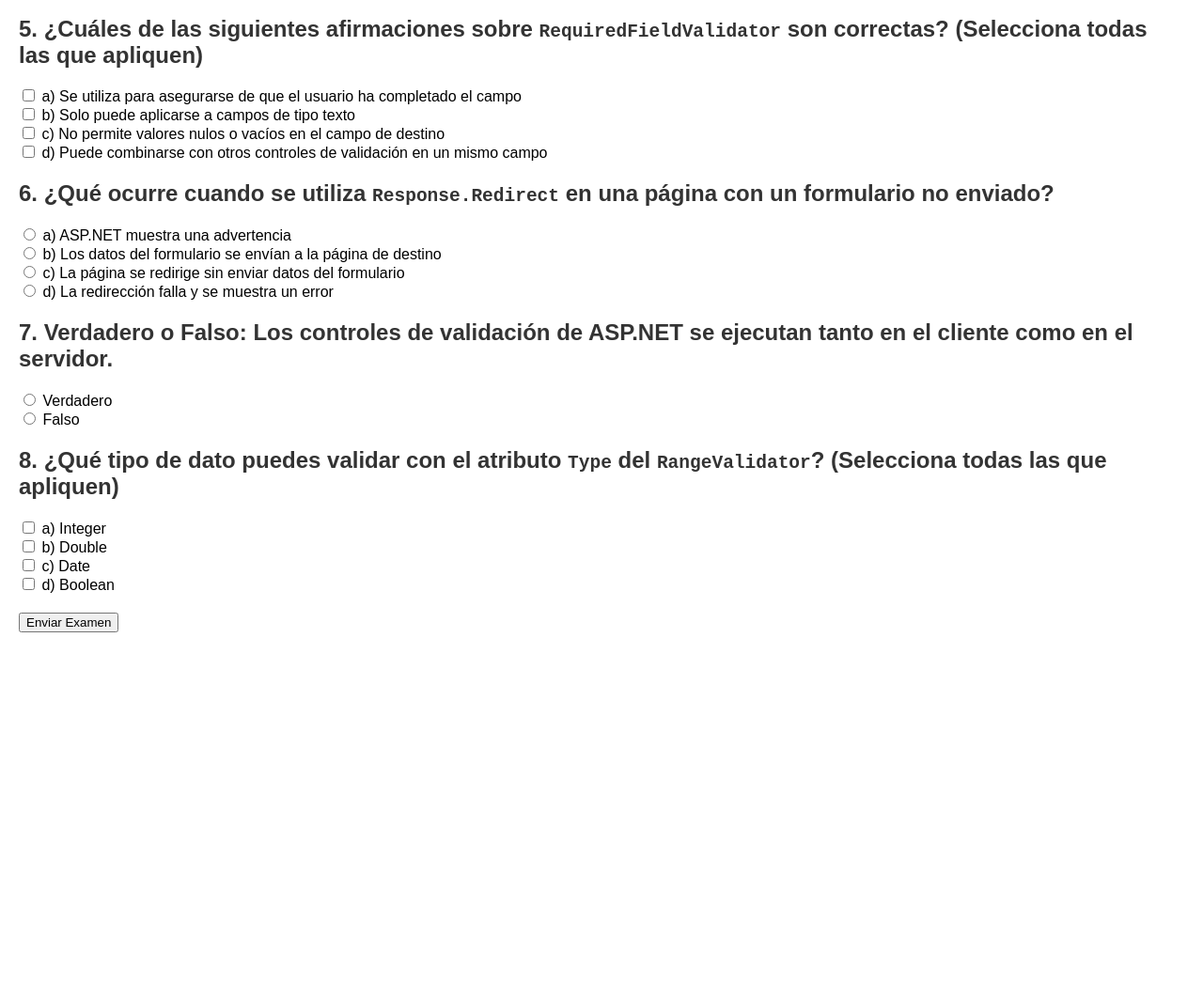
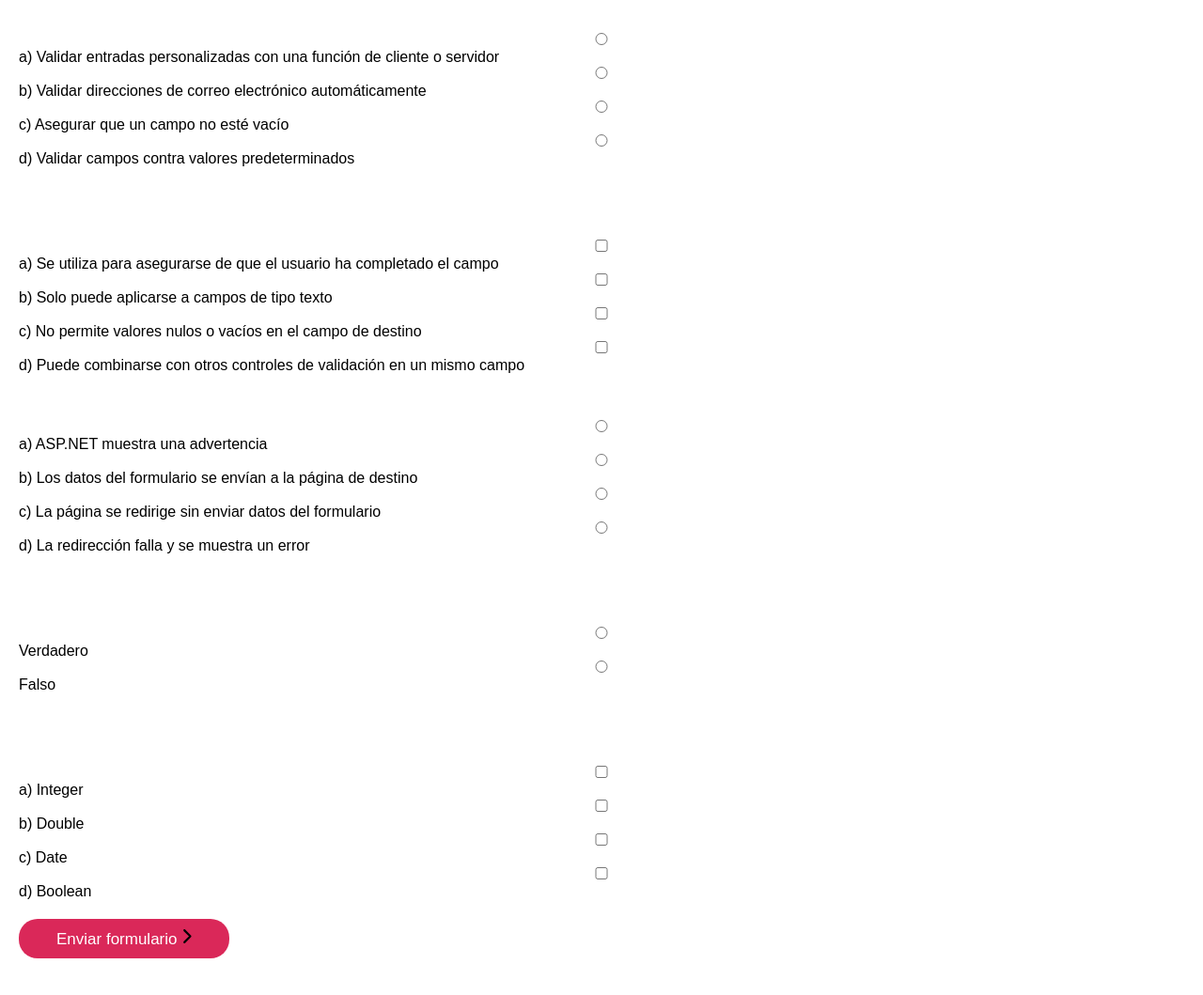
Before and after one commit to Bryanrme/Dash, a plain HTML site: page examen.html in a window 1280 px wide. Shown: the part 643-1702 px from the top of the page at 94% size. Before the commit the page ends 1336 px from the top, so only its background shows below. Drawn offline with Linux system fonts and the light colour scheme.

Commit message:
examen actualizado

```diff
--- /dev/null
+++ b/examen.css
@@ -0,0 +1,62 @@
+/* From Uiverse.io by catraco */
+body{
+    display: flex;
+    flex-direction: column;
+    align-items: center;
+    background: rgb(14, 17, 23);
+}
+.question{
+    margin-left: 20%;
+    margin-right: 20%;
+    color: aliceblue;
+}
+.btn-class-name {
+    margin-left:60% ;
+        --color: 180,255, 100;
+    border-radius: .5em;
+    transition: .3s;
+    background-color: rgba(var(--color), .2);
+    color: rgb(var(--color));
+    fill: rgb(var(--color));
+    font-family: monospace;
+    font-weight: bolder;
+    font-size: x-large;
+    text-transform: uppercase;
+    letter-spacing: 0.1em;
+    cursor: pointer;
+    border: 2px solid rgb(var(--color));
+    box-shadow: 0 0 10px rgba(var(--color), .4);
+    outline: none;
+    display: flex;
+    align-items: center;
+    padding: .5em 1em;
+  }
+
+  .btn-class-name:hover {
+    box-shadow: 0 0 0 5px rgba(var(--color), .5);
+  }
+
+  .btn-class-name span {
+    transform: scale(.8);
+    transition: .3s;
+  }
+
+  .btn-class-name:hover span {
+    transform: scale(1);
+  }
+
+  .btn-class-name svg {
+    font-size: 0;
+    transform: scale(0.5) translateX(0%) rotate(-180deg);
+    transition: .3s;
+  }
+
+  .btn-class-name:hover svg {
+    font-size: 20px;
+    transform: scale(1) translateX(20%) rotate(0deg);
+  }
+
+  .btn-class-name:active {
+    transition: 0s;
+    box-shadow: 0 0 0 5px rgb(var(--color));
+  }
--- a/examen.html
+++ b/examen.html
@@ -4,9 +4,10 @@
     <meta charset="UTF-8">
     <meta name="viewport" content="width=device-width, initial-scale=1.0">
     <title>Examen Avanzado ASP.NET - Controles de Validación</title>
+    <link rel="stylesheet" href="style.css">
     <style>
         body { font-family: Arial, sans-serif; margin: 20px; }
-        h2 { color: #333; }
+        h2 { color: #ffffff; }
         .question { margin: 20px 0; }
         .result { font-weight: bold; color: #007b00; }
     </style>
@@ -23,6 +24,7 @@
             <input type="radio" name="q1" value="b"> b) ^[\w-\.]+@([\w-]+\.)+[\w-]{2,4}$ <br>
             <input type="radio" name="q1" value="c"> c) ^[A-Za-z]+$ <br>
             <input type="radio" name="q1" value="d"> d) ^[\d-\.]{5,10}$ <br>
+
         </div>
 
         <!-- Pregunta 2 -->
@@ -84,7 +86,14 @@
             <input type="checkbox" name="q8" value="d"> d) Boolean <br>
         </div>
 
-        <button type="button" onclick="checkAnswers()">Enviar Examen</button>
+
+        <button class="btn-class-name" type="button" onclick="checkAnswers()">
+            <span>Enviar formulario</span>
+            <svg viewBox="0 0 320 512" height="1em" xmlns="http://www.w3.org/2000/svg">
+            <path d="M310.6 233.4c12.5 12.5 12.5 32.8 0 45.3l-192 192c-12.5 12.5-32.8 12.5-45.3 0s-12.5-32.8 0-45.3L242.7 256 73.4 86.6c-12.5-12.5-12.5-32.8 0-45.3s32.8-12.5 45.3 0l192 192z">
+            </path>
+            </svg>
+        </button>
     </form>
 
     <div id="result" class="result"></div>
```
